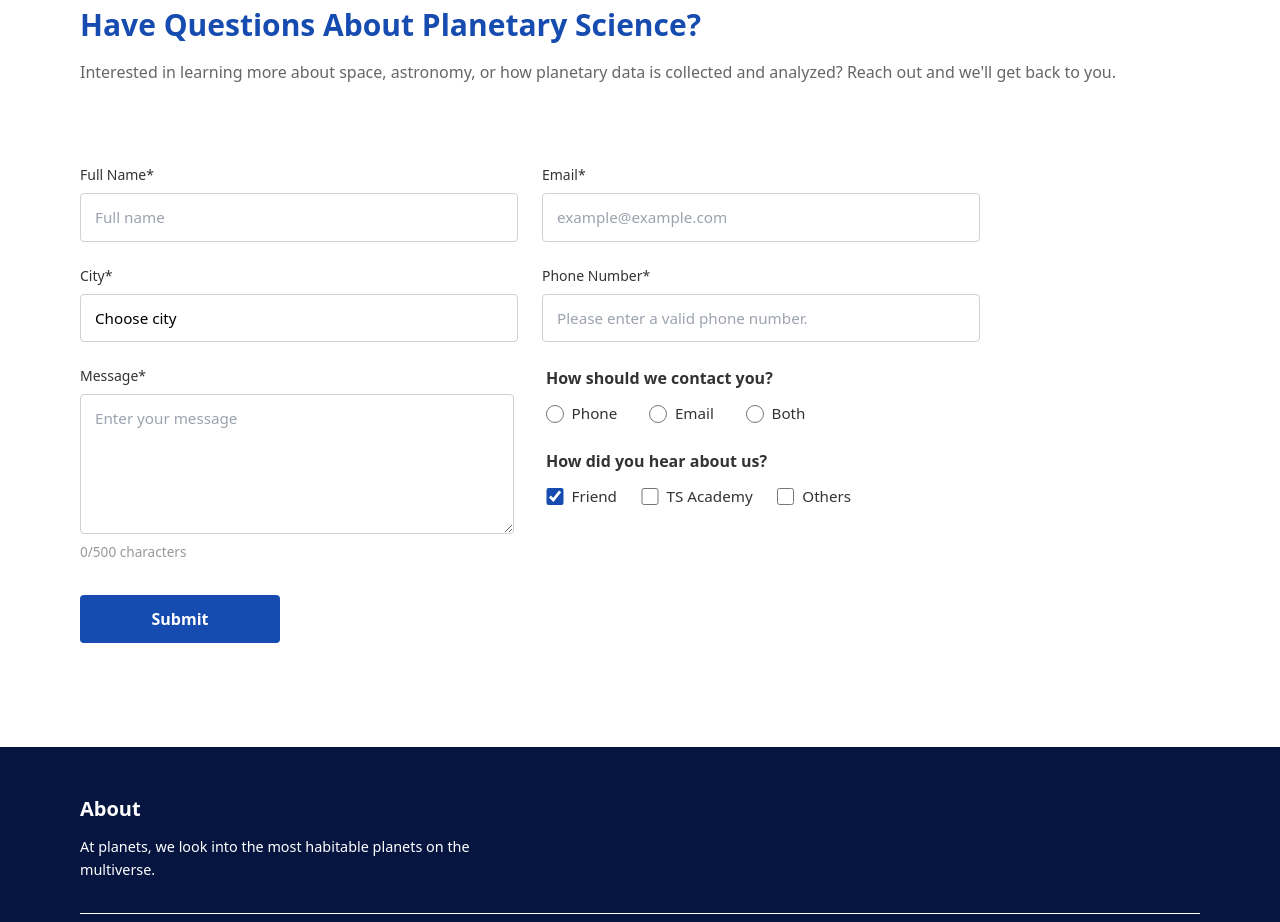
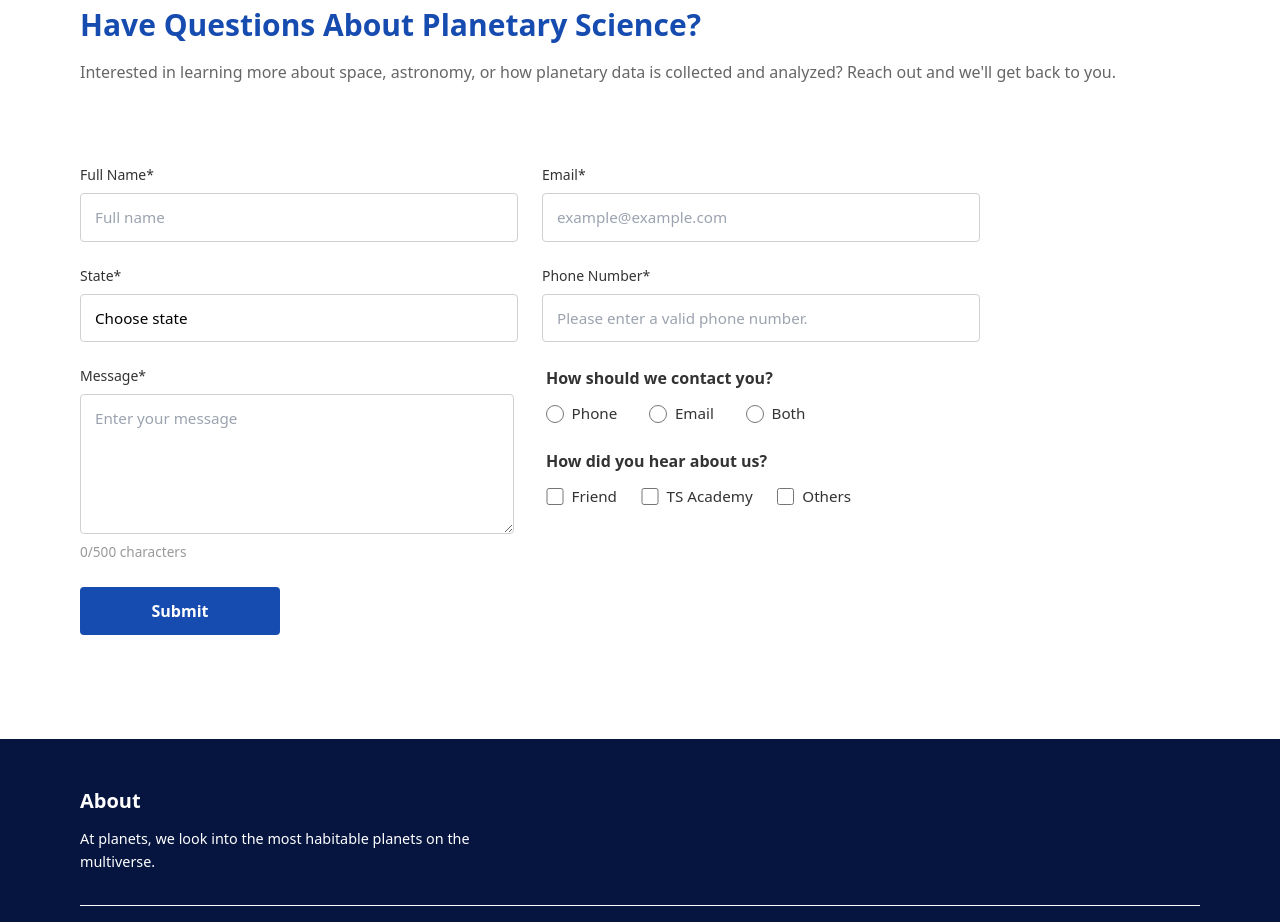
Before and after one commit to CelestialMerchant-source/TS-Academy-Novara-Cohort-Group-11-Capstone-Group, a React (Vite) app: page / in a window 1280 px wide. Shown: the part 3260-4182 px from the top of the page. Built offline with nearby package versions, Linux system fonts and the light colour scheme; no server answers.

Commit message:
Contact us Form setup

```diff
--- a/package.json
+++ b/package.json
@@ -10,6 +10,7 @@
     "preview": "vite preview"
   },
   "dependencies": {
+    "@emailjs/browser": "^4.4.1",
     "lucide-react": "^0.468.0",
     "react": "^18.2.0",
     "react-dom": "^18.2.0"
--- a/src/components/ContactForm.jsx
+++ b/src/components/ContactForm.jsx
@@ -1,8 +1,66 @@
-import { useState } from 'react';
+import { useState, useRef } from 'react';
+import emailjs from '@emailjs/browser';
+
+const SERVICE_ID = import.meta.env.VITE_EMAILJS_SERVICE_ID;
+const TEMPLATE_ID = import.meta.env.VITE_EMAILJS_TEMPLATE_ID;
+const PUBLIC_KEY = import.meta.env.VITE_EMAILJS_PUBLIC_KEY;
+
+const MAX_CHARS = 500;
+
+const INITIAL_STATE = {
+  fullname: '',
+  email: '',
+  city: '',
+  phone: '',
+  message: '',
+  contactMethod: '',
+  source: [],
+};
 
 export default function ContactForm() {
-  const [message, setMessage] = useState('');
-  const maxChars = 500;
+  const formRef = useRef(null);
+  const [fields, setFields] = useState(INITIAL_STATE);
+  const [status, setStatus] = useState('idle'); // "idle" | "sending" | "success" | "error"
+
+  const handleChange = (e) => {
+    const { name, value } = e.target;
+    setFields((prev) => ({ ...prev, [name]: value }));
+  };
+
+  const handleCheckbox = (e) => {
+    const { value, checked } = e.target;
+    setFields((prev) => ({
+      ...prev,
+      source: checked
+        ? [...prev.source, value]
+        : prev.source.filter((s) => s !== value),
+    }));
+  };
+
+  const handleSubmit = async (e) => {
+    e.preventDefault();
+    setStatus('sending');
+
+    const templateParams = {
+      from_name: fields.fullname,
+      from_email: fields.email,
+      phone: fields.phone,
+      city: fields.city,
+      message: fields.message,
+      contact_method: fields.contactMethod || 'Not specified',
+      source:
+        fields.source.length > 0 ? fields.source.join(', ') : 'Not specified',
+    };
+
+    try {
+      await emailjs.send(SERVICE_ID, TEMPLATE_ID, templateParams, PUBLIC_KEY);
+      setStatus('success');
+      setFields(INITIAL_STATE);
+    } catch (err) {
+      console.error('EmailJS error:', err);
+      setStatus('error');
+    }
+  };
 
   return (
     <section className='bg-white py-16' id='form-section'>
@@ -15,7 +73,11 @@ export default function ContactForm() {
           data is collected and analyzed? Reach out and we'll get back to you.
         </p>
 
-        <div className='max-w-[900px] bg-white py-10'>
+        <form
+          ref={formRef}
+          onSubmit={handleSubmit}
+          className='max-w-[900px] bg-white py-10'
+        >
           {/* Row 1 */}
           <div className='grid grid-cols-1 md:grid-cols-2 gap-6 mb-6'>
             <div className='flex flex-col gap-2'>
@@ -31,6 +93,8 @@ export default function ContactForm() {
                 name='fullname'
                 placeholder='Full name'
                 required
+                value={fields.fullname}
+                onChange={handleChange}
                 className='px-3.5 py-3 border border-[#d0d0d0] rounded text-[0.95rem] bg-white focus:outline-none focus:border-[#164baf] focus:ring-[3px] focus:ring-[rgba(22,75,175,0.1)] transition-all'
               />
             </div>
@@ -47,6 +111,8 @@ export default function ContactForm() {
                 name='email'
                 placeholder='example@example.com'
                 required
+                value={fields.email}
+                onChange={handleChange}
                 className='px-3.5 py-3 border border-[#d0d0d0] rounded text-[0.95rem] bg-white focus:outline-none focus:border-[#164baf] focus:ring-[3px] focus:ring-[rgba(22,75,175,0.1)] transition-all'
               />
             </div>
@@ -59,19 +125,54 @@ export default function ContactForm() {
                 htmlFor='city'
                 className='text-sm font-medium text-[#333333]'
               >
-                City*
+                State*
               </label>
               <select
                 id='city'
                 name='city'
                 required
+                value={fields.city}
+                onChange={handleChange}
                 className='px-3.5 py-3 border border-[#d0d0d0] rounded text-[0.95rem] bg-white cursor-pointer appearance-none focus:outline-none focus:border-[#164baf] focus:ring-[3px] focus:ring-[rgba(22,75,175,0.1)] transition-all'
               >
-                <option value=''>Choose city</option>
-                <option value='new-york'>New York</option>
-                <option value='london'>London</option>
-                <option value='tokyo'>Tokyo</option>
-                <option value='paris'>Paris</option>
+                <option value=''>Choose state</option>
+                <option value='abia'>Abia</option>
+                <option value='adamawa'>Adamawa</option>
+                <option value='akwa-ibom'>Akwa Ibom</option>
+                <option value='anambra'>Anambra</option>
+                <option value='bauchi'>Bauchi</option>
+                <option value='bayelsa'>Bayelsa</option>
+                <option value='benue'>Benue</option>
+                <option value='borno'>Borno</option>
+                <option value='cross-river'>Cross River</option>
+                <option value='delta'>Delta</option>
+                <option value='ebonyi'>Ebonyi</option>
+                <option value='edo'>Edo</option>
+                <option value='ekiti'>Ekiti</option>
+                <option value='enugu'>Enugu</option>
+                <option value='fct'>FCT (Abuja)</option>
+                <option value='gombe'>Gombe</option>
+                <option value='imo'>Imo</option>
+                <option value='jigawa'>Jigawa</option>
+                <option value='kaduna'>Kaduna</option>
+                <option value='kano'>Kano</option>
+                <option value='katsina'>Katsina</option>
+                <option value='kebbi'>Kebbi</option>
+                <option value='kogi'>Kogi</option>
+                <option value='kwara'>Kwara</option>
+                <option value='lagos'>Lagos</option>
+                <option value='nasarawa'>Nasarawa</option>
+                <option value='niger'>Niger</option>
+                <option value='ogun'>Ogun</option>
+                <option value='ondo'>Ondo</option>
+                <option value='osun'>Osun</option>
+                <option value='oyo'>Oyo</option>
+                <option value='plateau'>Plateau</option>
+                <option value='rivers'>Rivers</option>
+                <option value='sokoto'>Sokoto</option>
+                <option value='taraba'>Taraba</option>
+                <option value='yobe'>Yobe</option>
+                <option value='zamfara'>Zamfara</option>
               </select>
             </div>
             <div className='flex flex-col gap-2'>
@@ -87,14 +188,15 @@ export default function ContactForm() {
                 name='phone'
                 placeholder='Please enter a valid phone number.'
                 required
+                value={fields.phone}
+                onChange={handleChange}
                 className='px-3.5 py-3 border border-[#d0d0d0] rounded text-[0.95rem] bg-white focus:outline-none focus:border-[#164baf] focus:ring-[3px] focus:ring-[rgba(22,75,175,0.1)] transition-all'
               />
             </div>
           </div>
 
-          {/* Row 3 — Message + Radio/Checkbox */}
+          {/* Row 3 */}
           <div className='flex flex-col md:flex-row gap-8 mb-6'>
-            {/* Message */}
             <div className='flex-1 flex flex-col gap-2'>
               <label
                 htmlFor='message'
@@ -108,18 +210,21 @@ export default function ContactForm() {
                 rows={5}
                 placeholder='Enter your message'
                 required
-                value={message}
-                onChange={(e) => setMessage(e.target.value.slice(0, maxChars))}
+                value={fields.message}
+                onChange={(e) =>
+                  setFields((prev) => ({
+                    ...prev,
+                    message: e.target.value.slice(0, MAX_CHARS),
+                  }))
+                }
                 className='px-3.5 py-3 border border-[#d0d0d0] rounded text-[0.95rem] bg-white resize-y min-h-[120px] focus:outline-none focus:border-[#164baf] focus:ring-[3px] focus:ring-[rgba(22,75,175,0.1)] transition-all'
               />
               <span className='text-[0.85rem] text-[#999999]'>
-                {message.length}/{maxChars} characters
+                {fields.message.length}/{MAX_CHARS} characters
               </span>
             </div>
 
-            {/* Radio + Checkbox */}
             <div className='flex-1 flex flex-col gap-6'>
-              {/* Contact method */}
               <div className='flex flex-col gap-3'>
                 <span className='text-base font-semibold text-[#333333]'>
                   How should we contact you?
@@ -132,8 +237,10 @@ export default function ContactForm() {
                     >
                       <input
                         type='radio'
-                        name='contact-method'
+                        name='contactMethod'
                         value={method.toLowerCase()}
+                        checked={fields.contactMethod === method.toLowerCase()}
+                        onChange={handleChange}
                         className='w-[1.1rem] h-[1.1rem] cursor-pointer accent-[#164baf]'
                       />
                       <span>{method}</span>
@@ -142,20 +249,15 @@ export default function ContactForm() {
                 </div>
               </div>
 
-              {/* Source */}
               <div className='flex flex-col gap-3'>
                 <span className='text-base font-semibold text-[#333333]'>
                   How did you hear about us?
                 </span>
                 <div className='flex flex-wrap gap-6'>
                   {[
-                    { label: 'Friend', value: 'friend', defaultChecked: true },
-                    {
-                      label: 'TS Academy',
-                      value: 'ts-academy',
-                      defaultChecked: false,
-                    },
-                    { label: 'Others', value: 'others', defaultChecked: false },
+                    { label: 'Friend', value: 'friend' },
+                    { label: 'TS Academy', value: 'ts-academy' },
+                    { label: 'Others', value: 'others' },
                   ].map((item) => (
                     <label
                       key={item.value}
@@ -165,7 +267,8 @@ export default function ContactForm() {
                         type='checkbox'
                         name='source'
                         value={item.value}
-                        defaultChecked={item.defaultChecked}
+                        checked={fields.source.includes(item.value)}
+                        onChange={handleCheckbox}
                         className='w-[1.1rem] h-[1.1rem] cursor-pointer accent-[#164baf]'
                       />
                       <span>{item.label}</span>
@@ -176,16 +279,29 @@ export default function ContactForm() {
             </div>
           </div>
 
+          {/* Feedback */}
+          {status === 'success' && (
+            <p className='text-green-600 font-medium mb-4'>
+              ✓ Message sent successfully! We'll be in touch soon.
+            </p>
+          )}
+          {status === 'error' && (
+            <p className='text-red-500 font-medium mb-4'>
+              ✗ Something went wrong. Please try again or email us directly.
+            </p>
+          )}
+
           {/* Submit */}
-          <div className='mt-8'>
+          <div className='mt-4'>
             <button
               type='submit'
-              className='bg-[#164baf] border-2 border-[#164baf] text-white font-semibold px-16 py-2.5 rounded hover:bg-[#1e4680] transition-all duration-300 hover:-translate-y-0.5 min-w-[200px]'
+              disabled={status === 'sending'}
+              className='bg-[#164baf] border-2 border-[#164baf] text-white font-semibold px-16 py-2.5 rounded hover:bg-[#1e4680] transition-all duration-300 hover:-translate-y-0.5 min-w-[200px] disabled:opacity-60 disabled:cursor-not-allowed disabled:hover:translate-y-0'
             >
-              Submit
+              {status === 'sending' ? 'Sending…' : 'Submit'}
             </button>
           </div>
-        </div>
+        </form>
       </div>
     </section>
   );
```
Also changed, not shown: 1 other file (tests, documents, lock files or other folders).
